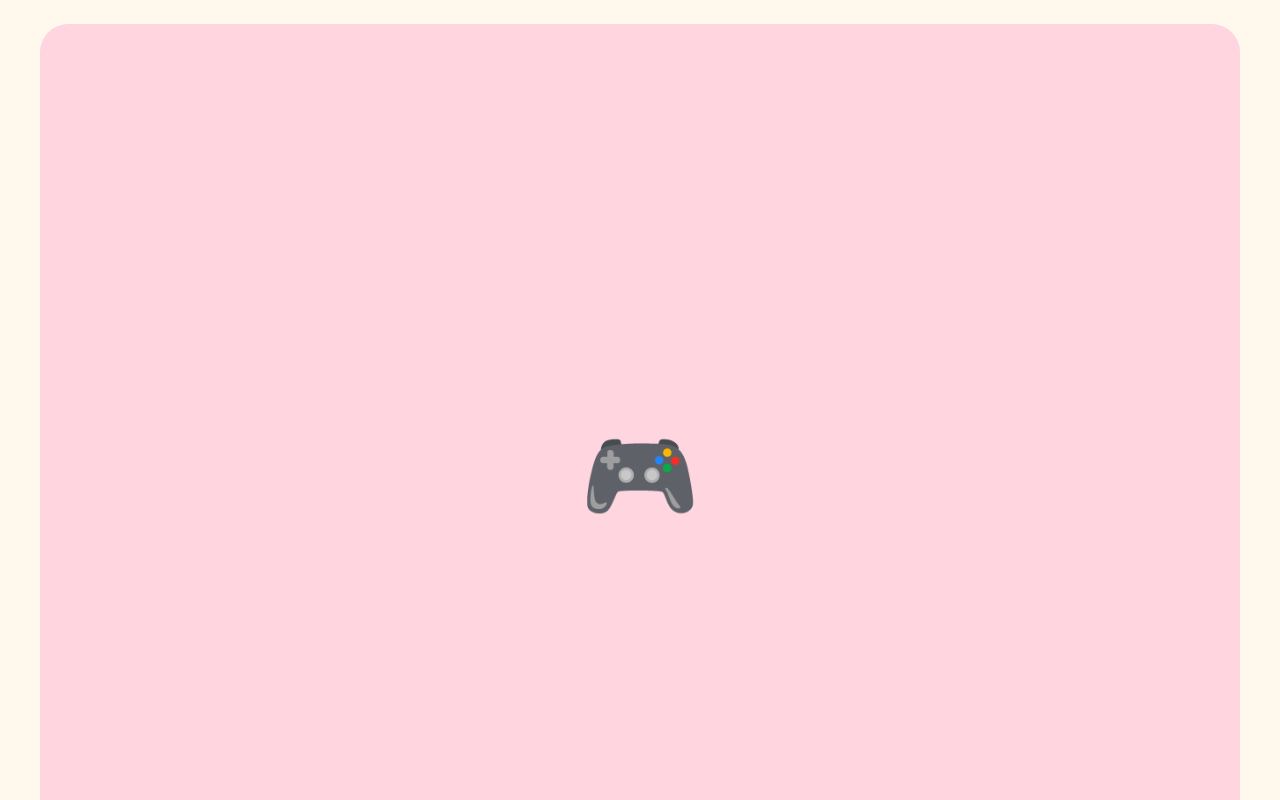
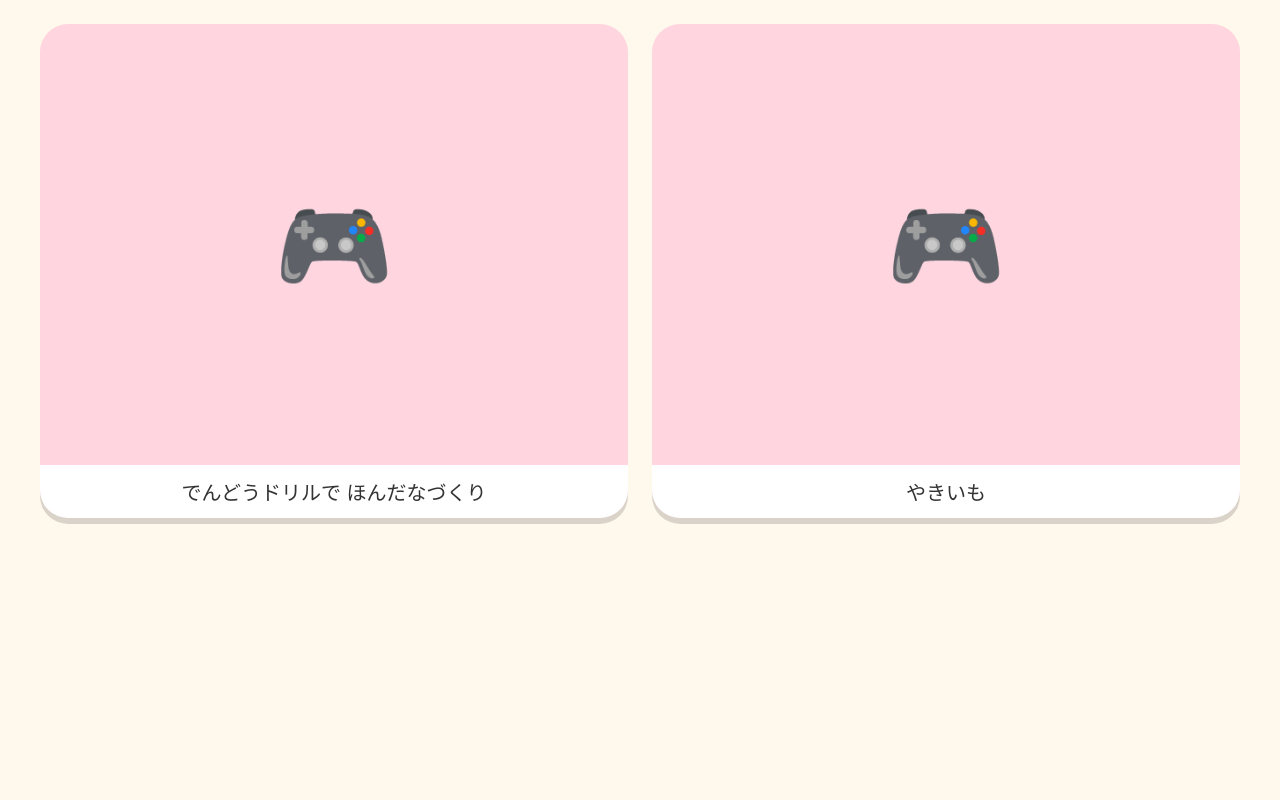
Before and after one commit to zan72122/261123, a plain HTML site: page index.html in a window 1280 px wide. Shown: the top 800 px of the page. Drawn offline with Linux system fonts and the light colour scheme.

Commit message:
Update gallery index for 261123

```diff
--- a/index.html
+++ b/index.html
@@ -8,5 +8,6 @@ main{display:grid;grid-template-columns:repeat(auto-fit,minmax(260px,1fr));gap:2
 @media (prefers-reduced-motion:reduce){.card{transition:none}}</style></head>
 <body><main>
 <!-- GAMES -->
+<a class="card" href="games/261123-1/index.html" style="--c:#ffd6e0" aria-label="でんどうドリルで ほんだなづくり"><b style="display:flex;aspect-ratio:4/3;align-items:center;justify-content:center;font-size:96px">🎮</b><span>でんどうドリルで ほんだなづくり</span></a>
 <a class="card" href="games/261123-2/index.html" style="--c:#ffd6e0" aria-label="やきいも"><b style="display:flex;aspect-ratio:4/3;align-items:center;justify-content:center;font-size:96px">🎮</b><span>やきいも</span></a>
 </main></body></html>
```
